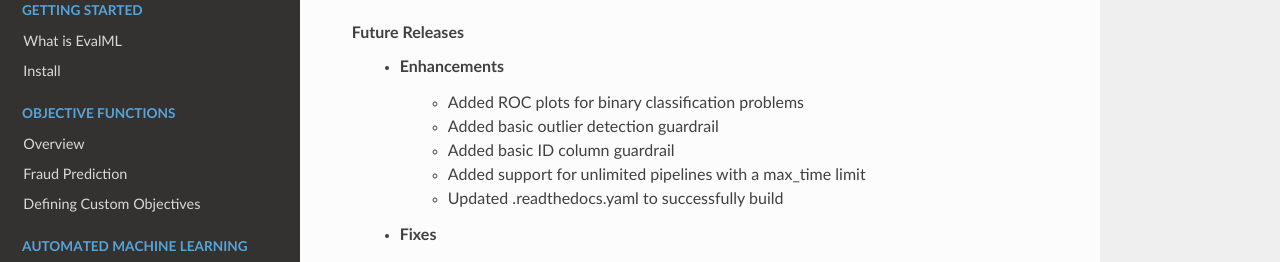
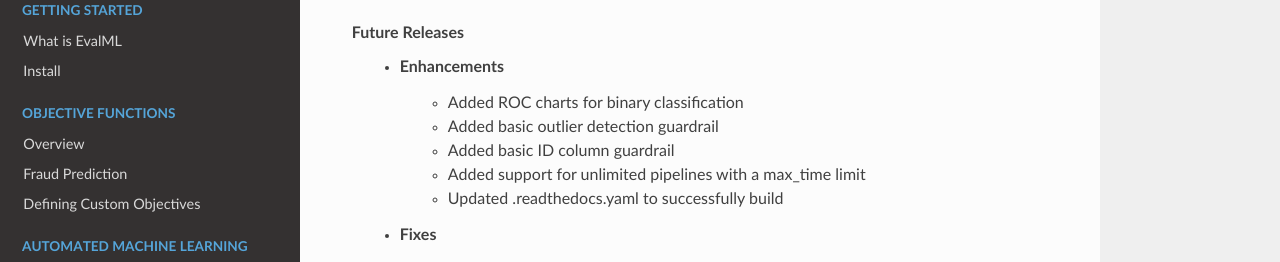
Before and after one commit to alteryx/evalml, a Sphinx documentation site: the page built from docs/source/changelog.rst, in a window 1280 px wide and 900 px high. Shown: the part 136-398 px from the top of the window. Built offline with Sphinx 7.4.7 and the Read the Docs theme 2.0.0, drawn with Linux system fonts in a browser that asks for light colours; pages that are not in the unit, such as notebooks, are missing from menus.

Commit message:
Revert "reword"
This reverts commit 22542d43753be15a41cab3d19096cf5914a1fc5e.

```diff
--- a/docs/source/changelog.rst
+++ b/docs/source/changelog.rst
@@ -4,7 +4,7 @@
 ---------
 **Future Releases**
     * Enhancements
-        * Added ROC plots for binary classification problems :pr:`169`
+        * Added ROC charts for binary classification :pr:`169`
         * Added basic outlier detection guardrail :pr:`151`
         * Added basic ID column guardrail :pr:`135`
         * Added support for unlimited pipelines with a max_time limit :pr:`70`
```
